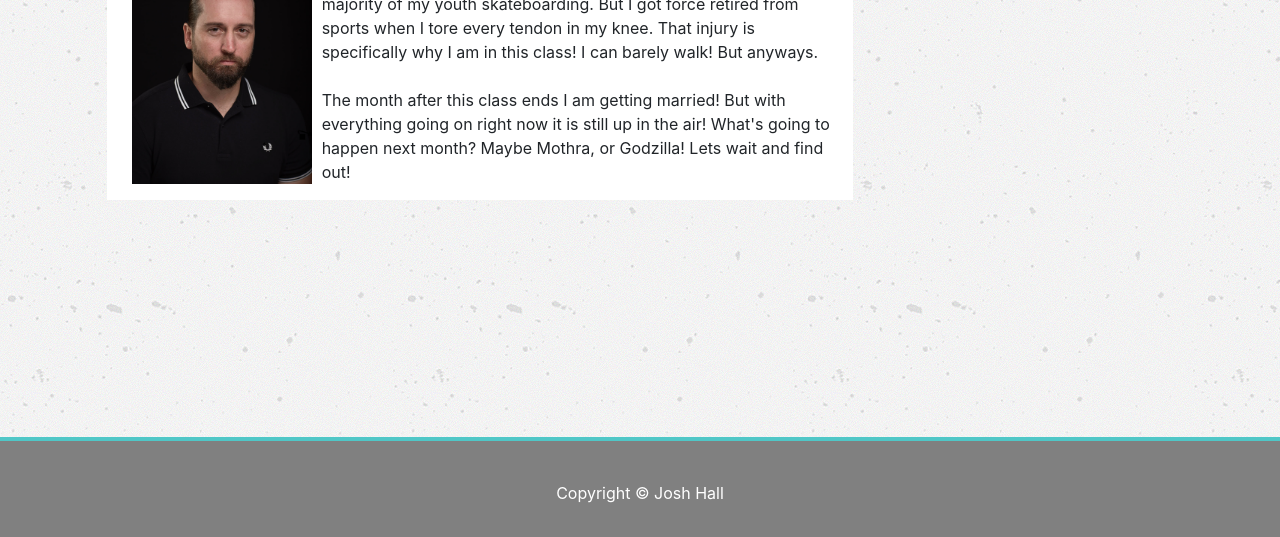
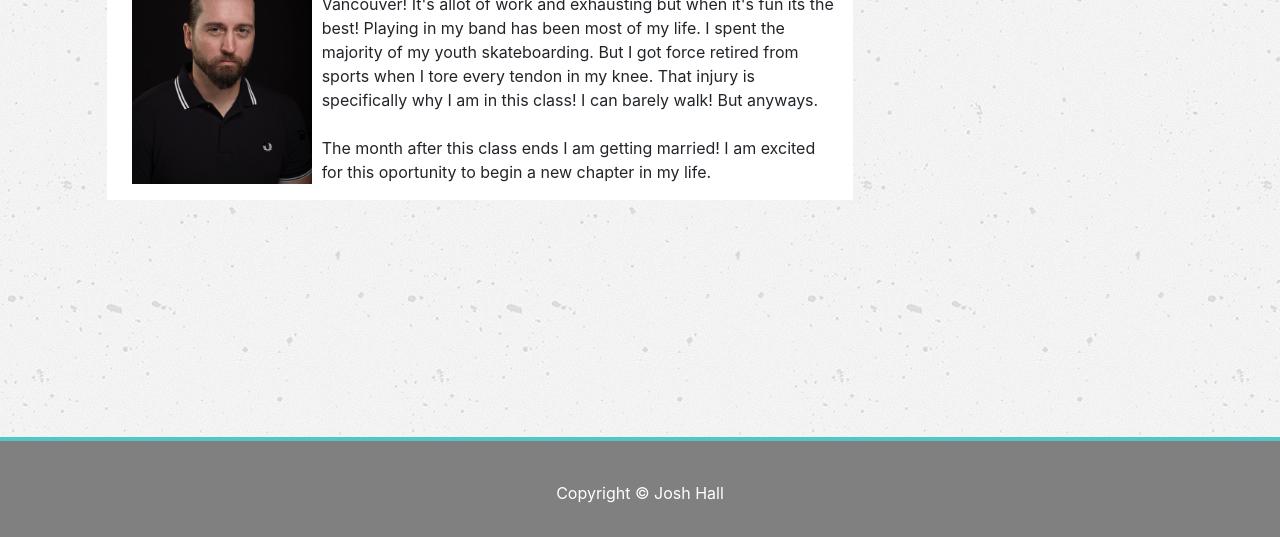
Before and after one commit to HallHammeR/Portfolio-site, a plain HTML site: page index.html in a window 1280 px wide. Shown: the part 263-800 px from the top of the page. Drawn offline with nearby package versions, Linux system fonts and the light colour scheme.

Commit message:
final edits

```diff
--- a/index.html
+++ b/index.html
@@ -44,8 +44,8 @@
         </div>
           <hr>
           <img id="imgg" src="assets/images/Josh0147.jpeg" alt="Pic of Josh"  height="250px" width="200px">
-          <p>Hello! My name is Josh Hall.  I've been all over the world playing drums. Playing in my band has been most of my life.   I spent the majority of my youth skateboarding.  But I got force retired from sports when I tore every tendon in my knee.  That injury is specifically why I am in this class!  I can barely walk!  But anyways. <br>
-          <br>The month after this class ends I am getting married!  But with everything going on right now it is still up in the air!  What's going to happen next month?  Maybe Mothra, or Godzilla!  Lets wait and find out!   </p>
+          <p>Hello! My name is Josh Hall.  I've been all over the world playing drums.  I've been as far east as Moscow and as far west as Vancouver!  It's allot of work and exhausting but when it's fun its the best!  Playing in my band has been most of my life.   I spent the majority of my youth skateboarding.  But I got force retired from sports when I tore every tendon in my knee.  That injury is specifically why I am in this class!  I can barely walk!  But anyways. <br>
+          <br>The month after this class ends I am getting married!  I am excited for this oportunity to begin a new chapter in my life.    </p>
         </div>
         <div class="col-xs-12 col-sm-12 col-md-4 col-lg-4">
            <div id="socialbuttons" class="container">
```
